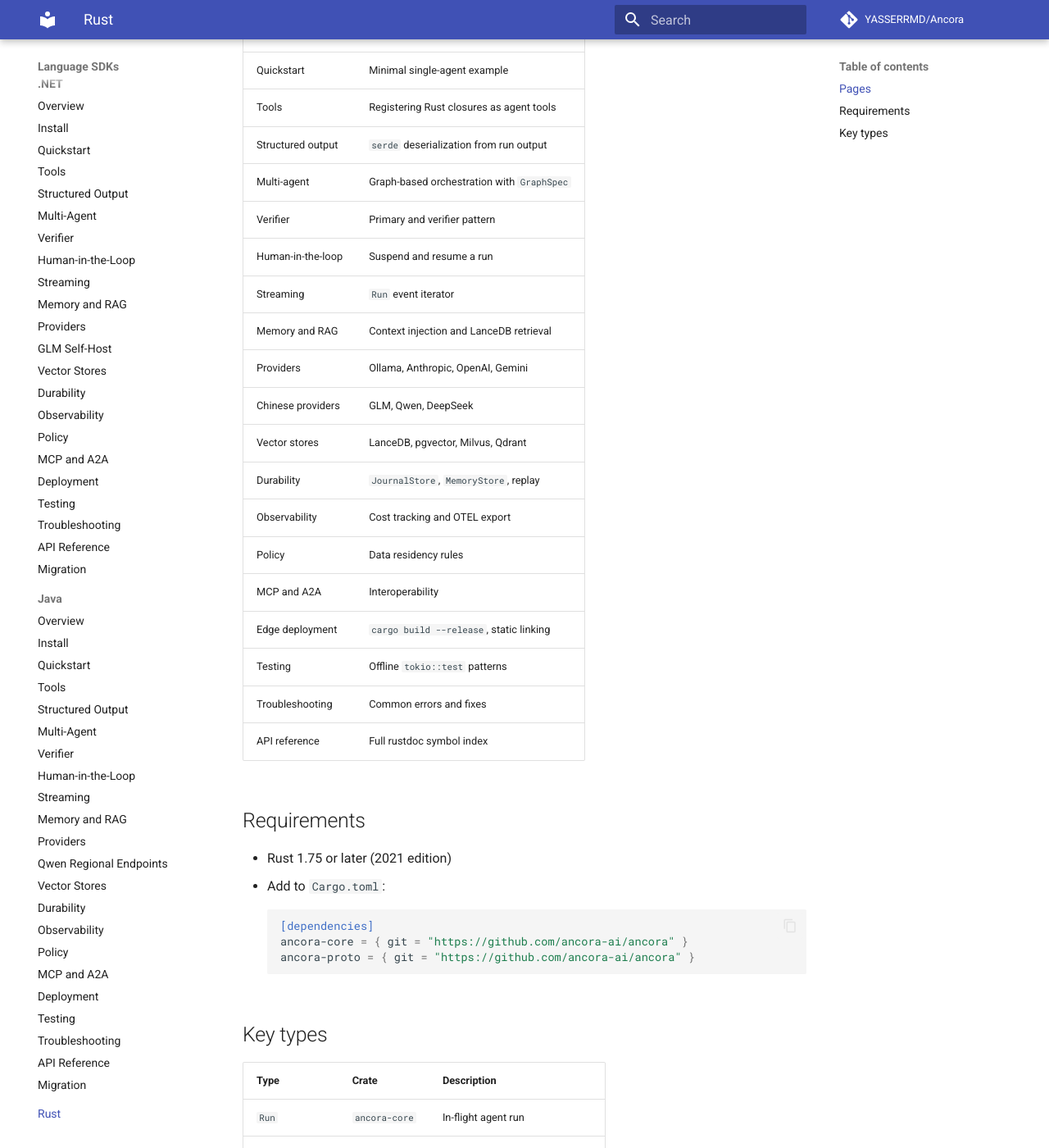
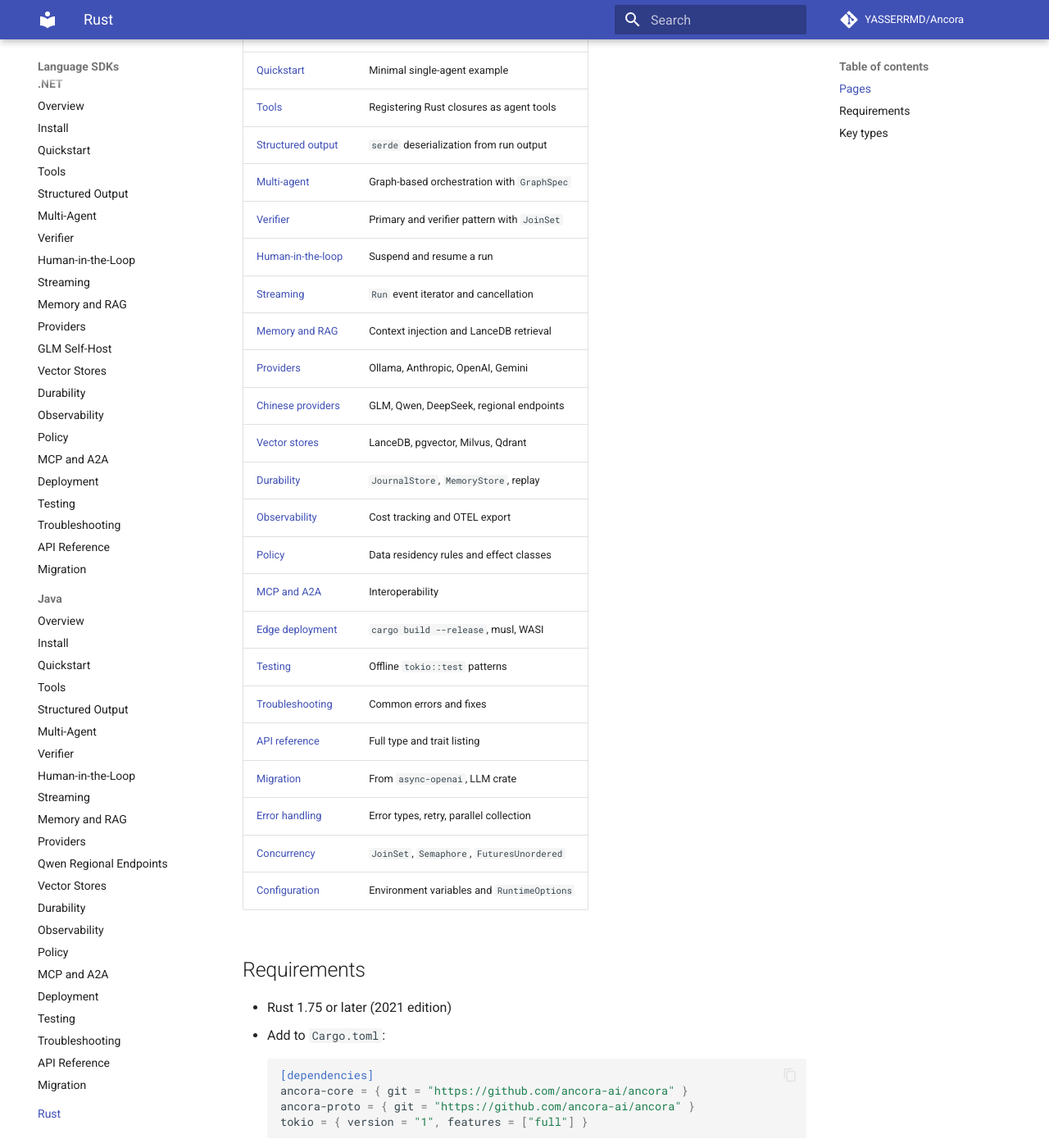
Before and after one commit to YASSERRMD/Ancora, an MkDocs documentation site: the page built from docs/sdk/rust/index.md, in a window 1280 px wide and 1400 px high, scrolled down 398 px. Shown: the whole window at 82% size. Built offline with MkDocs 1.6.1 and Material for MkDocs 9.7.7, drawn with Linux system fonts in a browser that asks for light colours; comment, search, counter and statistics services are not loaded; some of the changed text lies outside the part shown.

Commit message:
docs(rust): update Rust SDK index with links to all doc pages

````diff
--- a/docs/sdk/rust/index.md
+++ b/docs/sdk/rust/index.md
@@ -7,26 +7,30 @@
 
 | Page | Description |
 |------|-------------|
-| Install | Cargo dependency setup |
-| Quickstart | Minimal single-agent example |
-| Tools | Registering Rust closures as agent tools |
-| Structured output | `serde` deserialization from run output |
-| Multi-agent | Graph-based orchestration with `GraphSpec` |
-| Verifier | Primary and verifier pattern |
-| Human-in-the-loop | Suspend and resume a run |
-| Streaming | `Run` event iterator |
-| Memory and RAG | Context injection and LanceDB retrieval |
-| Providers | Ollama, Anthropic, OpenAI, Gemini |
-| Chinese providers | GLM, Qwen, DeepSeek |
-| Vector stores | LanceDB, pgvector, Milvus, Qdrant |
-| Durability | `JournalStore`, `MemoryStore`, replay |
-| Observability | Cost tracking and OTEL export |
-| Policy | Data residency rules |
-| MCP and A2A | Interoperability |
-| Edge deployment | `cargo build --release`, static linking |
-| Testing | Offline `tokio::test` patterns |
-| Troubleshooting | Common errors and fixes |
-| API reference | Full rustdoc symbol index |
+| [Install](install.md) | Cargo dependency setup and feature flags |
+| [Quickstart](quickstart.md) | Minimal single-agent example |
+| [Tools](tools.md) | Registering Rust closures as agent tools |
+| [Structured output](structured-output.md) | `serde` deserialization from run output |
+| [Multi-agent](multi-agent.md) | Graph-based orchestration with `GraphSpec` |
+| [Verifier](verifier.md) | Primary and verifier pattern with `JoinSet` |
+| [Human-in-the-loop](human-in-the-loop.md) | Suspend and resume a run |
+| [Streaming](streaming.md) | `Run` event iterator and cancellation |
+| [Memory and RAG](memory-and-rag.md) | Context injection and LanceDB retrieval |
+| [Providers](providers.md) | Ollama, Anthropic, OpenAI, Gemini |
+| [Chinese providers](chinese-providers.md) | GLM, Qwen, DeepSeek, regional endpoints |
+| [Vector stores](vector-stores.md) | LanceDB, pgvector, Milvus, Qdrant |
+| [Durability](durability.md) | `JournalStore`, `MemoryStore`, replay |
+| [Observability](observability.md) | Cost tracking and OTEL export |
+| [Policy](policy.md) | Data residency rules and effect classes |
+| [MCP and A2A](mcp-and-a2a.md) | Interoperability |
+| [Edge deployment](edge-deployment.md) | `cargo build --release`, musl, WASI |
+| [Testing](testing.md) | Offline `tokio::test` patterns |
+| [Troubleshooting](troubleshooting.md) | Common errors and fixes |
+| [API reference](api-reference.md) | Full type and trait listing |
+| [Migration](migration.md) | From `async-openai`, LLM crate |
+| [Error handling](error-handling.md) | Error types, retry, parallel collection |
+| [Concurrency](concurrency.md) | `JoinSet`, `Semaphore`, `FuturesUnordered` |
+| [Configuration](configuration.md) | Environment variables and `RuntimeOptions` |
 
 ## Requirements
 
@@ -36,18 +40,22 @@
   [dependencies]
   ancora-core = { git = "https://github.com/ancora-ai/ancora" }
   ancora-proto = { git = "https://github.com/ancora-ai/ancora" }
+  tokio = { version = "1", features = ["full"] }
   ```
 
 ## Key types
 
 | Type | Crate | Description |
 |------|-------|-------------|
+| `Runtime` | `ancora-core` | Entry point; spawns runs |
 | `Run` | `ancora-core` | In-flight agent run |
-| `RunStatus` | `ancora-core` | Terminal status of a run |
+| `RunEvent` | `ancora-core` | Streamed event (Token, Completed, etc.) |
 | `AgentSpec` | `ancora-core` | Model, instructions, tools, policy |
-| `ToolSpec` | `ancora-core` | Tool name, description, schema |
+| `ToolSpec` | `ancora-core` | Tool name, description, schema, handler |
 | `EffectClass` | `ancora-core` | `Read`, `Write`, `None` |
 | `MemoryStore` | `ancora-core` | In-memory journal (for tests) |
 | `JournalStore` | `ancora-core` | Persistent journal trait |
+| `PolicySpec` | `ancora-core` | Data residency and write-tool limits |
+| `GraphSpec` | `ancora-core` | Multi-agent graph definition |
 
 See [Install](install.md) for full setup.
````
